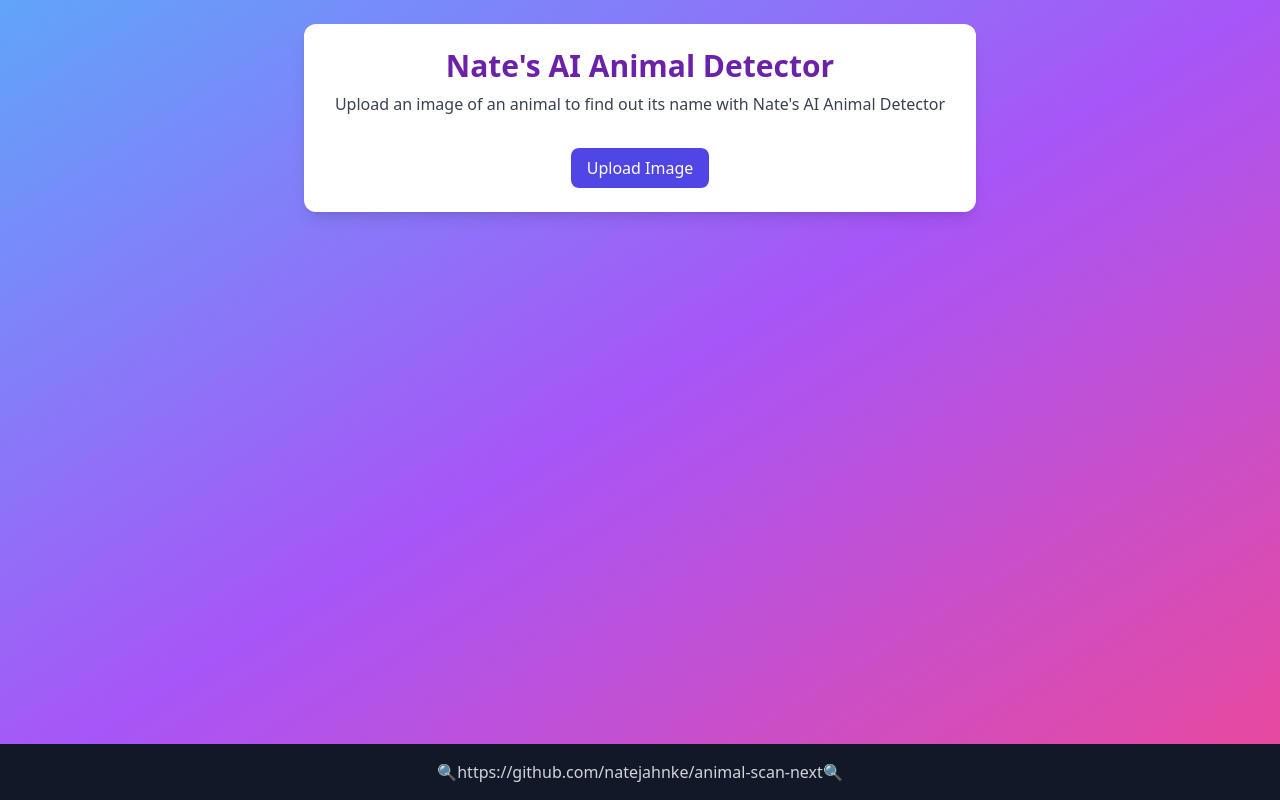
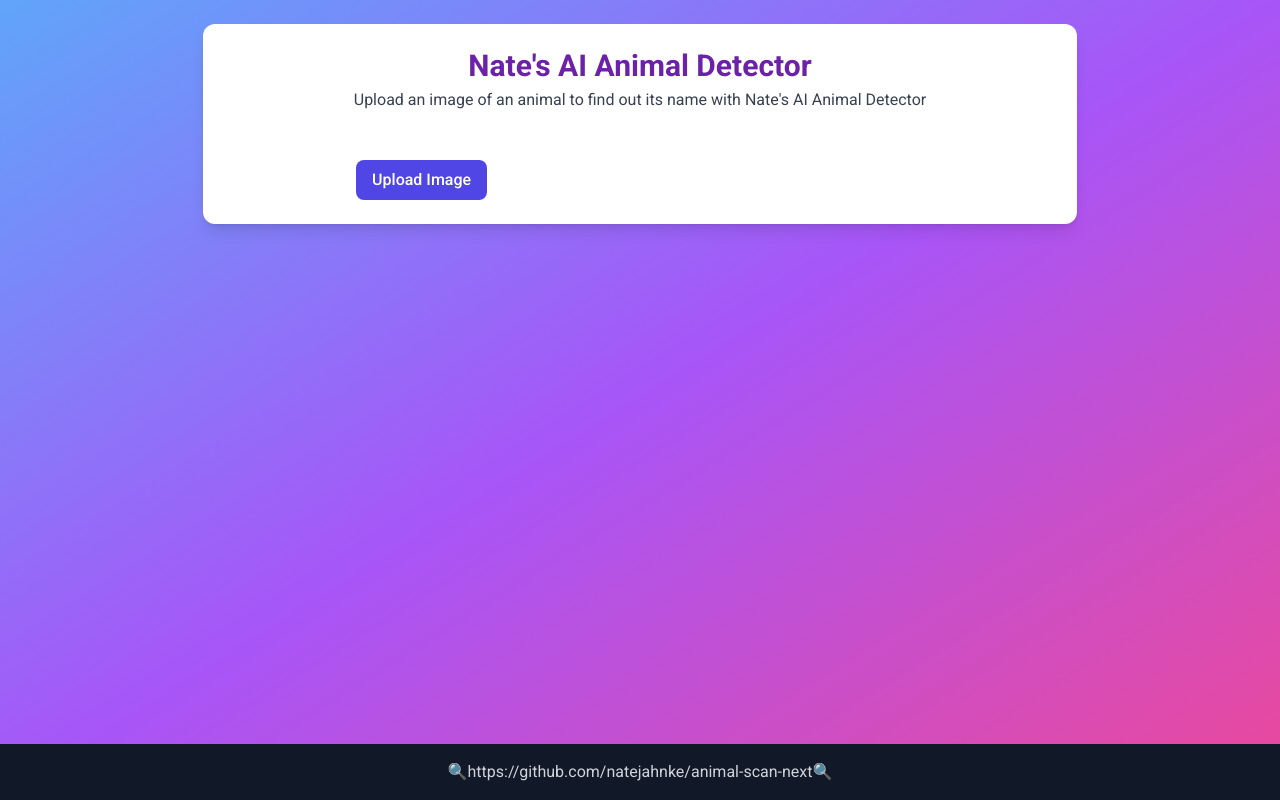
Before and after one commit to natejahnke/animal-scan-next, a Next.js app: page / in a window 1280 px wide. Built offline with nearby package versions, Linux system fonts and the light colour scheme.

Commit message:
added error message if you upload a non animal photo.

```diff
--- a/components/AnimalImage.js
+++ b/components/AnimalImage.js
@@ -14,6 +14,17 @@ function AnimalImage({
   const [animalDetails, setAnimalDetails] = useState("");
   const [imageSrc, setImageSrc] = useState(null);
   const [dimensions, setDimensions] = useState({ width: 0, height: 0 });
+  const [errorMessage, setErrorMessage] = useState("");
+
+  const isAnimal = (caption) => {
+    for (const name of animals) {
+      const regex = new RegExp(`\\b${name}(s)?\\b`, "i");
+      if (regex.test(caption)) {
+        return true;
+      }
+    }
+    return false;
+  };
 
   const handleFileSelect = async (evt) => {
     setLoading(true);
@@ -82,6 +93,15 @@ function AnimalImage({
       const data = await response.json();
 
       const fullCaption = data?.description?.captions?.[0]?.text ?? "";
+      if (!isAnimal(fullCaption)) {
+        setErrorMessage(
+          "No animal detected. Please upload an image of an animal."
+        );
+        onLoadingComplete();
+        return "";
+      } else {
+        setErrorMessage("");
+      }
 
       return fullCaption;
     } catch (error) {
@@ -129,6 +149,10 @@ function AnimalImage({
         className="hidden"
         onChange={handleFileSelect}
       />
+      {/* ... (existing code) */}
+      {errorMessage && (
+        <div className="text-red-600 text-center mt-4">{errorMessage}</div>
+      )}
     </div>
   );
 }
--- a/pages/_app.js
+++ b/pages/_app.js
@@ -29,20 +29,24 @@ function App() {
   return (
     <div className="min-h-screen bg-gradient-to-br from-blue-400 via-purple-500 to-pink-500">
       <main className="px-4 py-6">
-        <div className="max-w-2xl mx-auto bg-white rounded-xl shadow-lg p-6">
-          <h1 className="text-3xl font-bold text-center text-purple-800">
+        <div className="mx-auto bg-white rounded-xl shadow-lg p-4 sm:p-6 sm:w-[90%] md:w-[80%] lg:w-[75%] xl:w-[70%] 2xl:w-[60%]">
+          <h1 className="text-3xl font-bold text-center text-purple-800 mb-1">
             Nate's AI Animal Detector
           </h1>
-          <h3 className="text-center text-gray-700 mt-2">
+          <h3 className="text-center text-gray-700 mb-4">
             Upload an image of an animal to find out its name with Nate's AI
             Animal Detector
           </h3>
+          <div className="flex flex-col lg:flex-row lg:justify-between lg:space-x-12">
+            <div className="lg:w-1/2 mb-4 lg:mb-0">
               <AnimalImage
                 onImageProcess={handleImageProcess}
                 onImageUpload={handleImageUpload}
                 onLoadingComplete={handleLoadingComplete}
                 setLoading={setLoading}
               />
+            </div>
+            <div className="lg:w-1/2">
               {loading ? (
                 <div className="flex items-center justify-center h-24">
                   <BarLoader color="#f11946" />
@@ -56,6 +60,8 @@ function App() {
                   />
                 )
               )}
+            </div>
+          </div>
         </div>
       </main>
       <footer className="fixed bottom-0 left-0 w-full py-4 text-center text-gray-300 bg-gray-900">
--- /dev/null
+++ b/pages/_document.js
@@ -0,0 +1,29 @@
+import Document, { Html, Head, Main, NextScript } from "next/document";
+
+class MyDocument extends Document {
+  static async getInitialProps(ctx) {
+    const initialProps = await Document.getInitialProps(ctx);
+    return { ...initialProps };
+  }
+
+  render() {
+    return (
+      <Html>
+        <Head>
+          <link rel="preconnect" href="https://fonts.googleapis.com" />
+          <link rel="preconnect" href="https://fonts.gstatic.com" crossorigin />
+          <link
+            href="https://fonts.googleapis.com/css?family=Roboto:400,500,700&display=swap"
+            rel="stylesheet"
+          />
+        </Head>
+        <body>
+          <Main />
+          <NextScript />
+        </body>
+      </Html>
+    );
+  }
+}
+
+export default MyDocument;
--- a/styles/globals.css
+++ b/styles/globals.css
@@ -6,6 +6,7 @@ body {
     margin: 0;
     padding: 0;
     height: 100vh;
+    font-family: 'Roboto', sans-serif;
   }
 
   #root {
```
Lines whose indentation alone changed are shown as unchanged.
